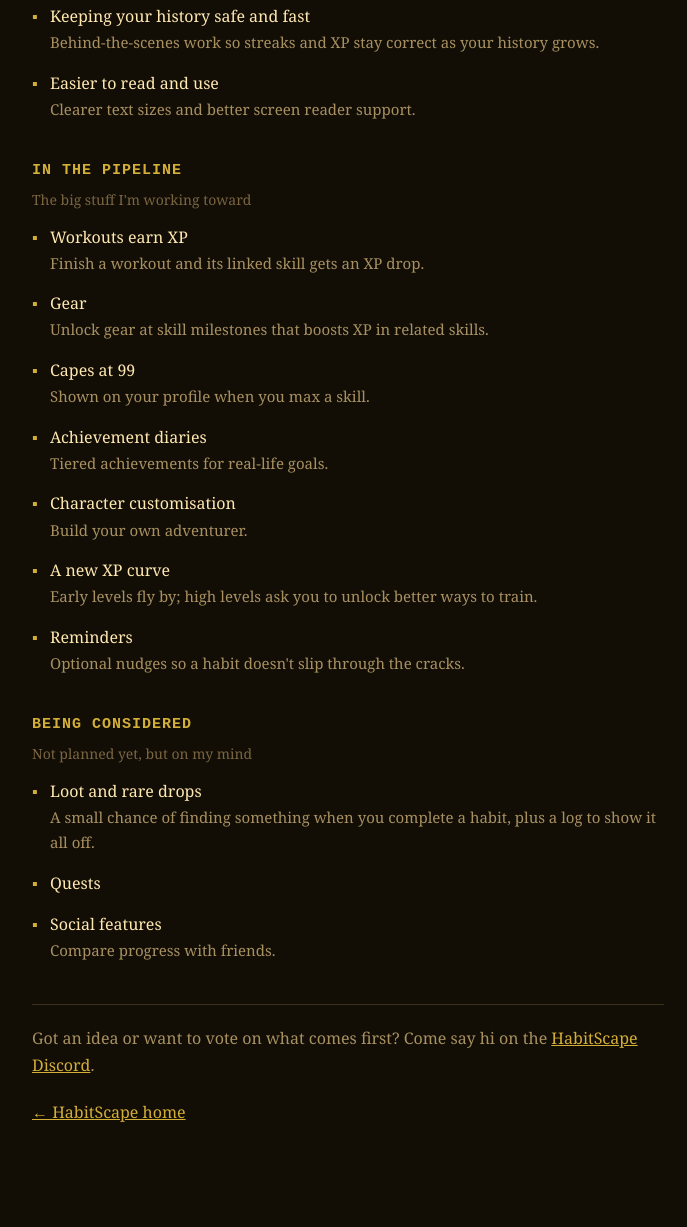
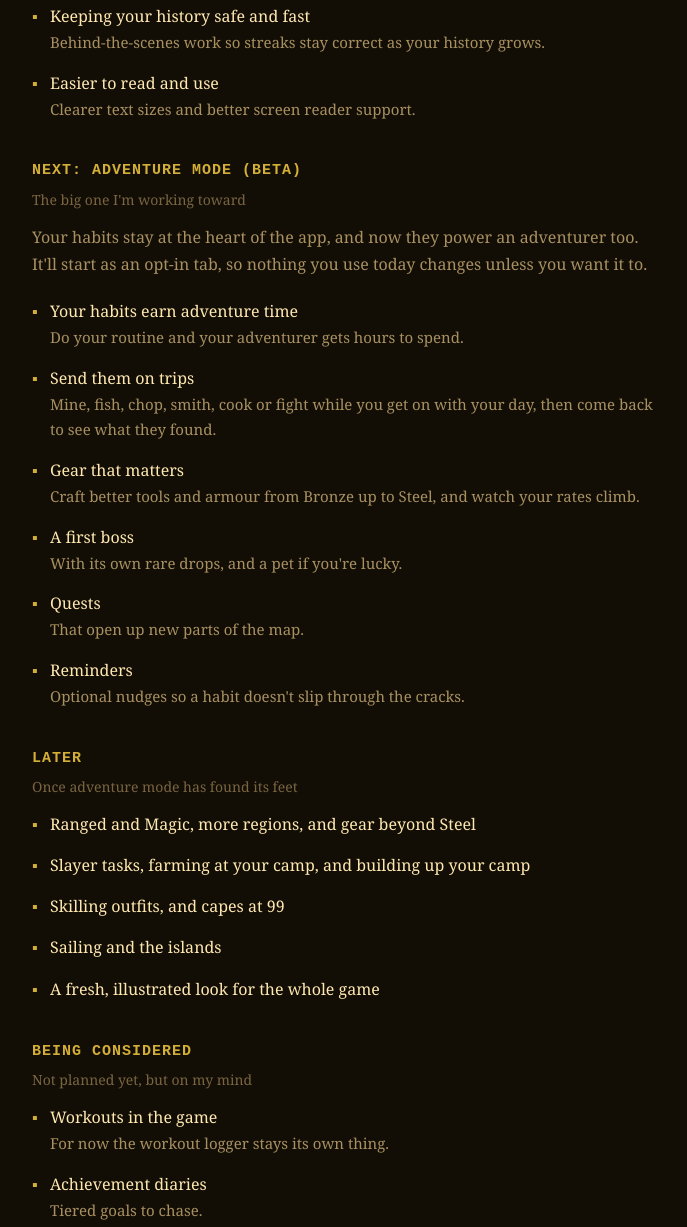
Before and after one commit to MrRogers5799/HabitScape, a website: page docs/roadmap.html in a window 1280 px wide. Shown: the part 344-1571 px from the top of the page, without its empty margins (292-979 px from the left). Drawn offline with Linux system fonts and the light colour scheme.

Commit message:
Roadmap: rework for adventure mode
The roadmap promised workouts earning XP, milestone gear and a new XP
curve, which the game-layer design pass replaced. It now leads with
Adventure mode (beta), then Later and Being considered.

Co-Authored-By: Claude Opus 5.5 <noreply@anthropic.com>

```diff
--- a/docs/roadmap.html
+++ b/docs/roadmap.html
@@ -50,36 +50,49 @@
     <li>Bug fixes and polish from your reports
       <span>If something feels off, tell me on Discord. Small fixes ship fastest.</span></li>
     <li>Keeping your history safe and fast
-      <span>Behind-the-scenes work so streaks and XP stay correct as your history grows.</span></li>
+      <span>Behind-the-scenes work so streaks stay correct as your history grows.</span></li>
     <li>Easier to read and use
       <span>Clearer text sizes and better screen reader support.</span></li>
   </ul>
 
-  <h2>IN THE PIPELINE</h2>
-  <div class="when">The big stuff I'm working toward</div>
+  <h2>NEXT: ADVENTURE MODE (BETA)</h2>
+  <div class="when">The big one I'm working toward</div>
+  <p>Your habits stay at the heart of the app, and now they power an adventurer too. It'll start as an
+    opt-in tab, so nothing you use today changes unless you want it to.</p>
   <ul>
-    <li>Workouts earn XP
-      <span>Finish a workout and its linked skill gets an XP drop.</span></li>
-    <li>Gear
-      <span>Unlock gear at skill milestones that boosts XP in related skills.</span></li>
-    <li>Capes at 99
-      <span>Shown on your profile when you max a skill.</span></li>
-    <li>Achievement diaries
-      <span>Tiered achievements for real-life goals.</span></li>
-    <li>Character customisation
-      <span>Build your own adventurer.</span></li>
-    <li>A new XP curve
-      <span>Early levels fly by; high levels ask you to unlock better ways to train.</span></li>
+    <li>Your habits earn adventure time
+      <span>Do your routine and your adventurer gets hours to spend.</span></li>
+    <li>Send them on trips
+      <span>Mine, fish, chop, smith, cook or fight while you get on with your day, then come back to see what they found.</span></li>
+    <li>Gear that matters
+      <span>Craft better tools and armour from Bronze up to Steel, and watch your rates climb.</span></li>
+    <li>A first boss
+      <span>With its own rare drops, and a pet if you're lucky.</span></li>
+    <li>Quests
+      <span>That open up new parts of the map.</span></li>
     <li>Reminders
       <span>Optional nudges so a habit doesn't slip through the cracks.</span></li>
+  </ul>
+
+  <h2>LATER</h2>
+  <div class="when">Once adventure mode has found its feet</div>
+  <ul>
+    <li>Ranged and Magic, more regions, and gear beyond Steel</li>
+    <li>Slayer tasks, farming at your camp, and building up your camp</li>
+    <li>Skilling outfits, and capes at 99</li>
+    <li>Sailing and the islands</li>
+    <li>A fresh, illustrated look for the whole game</li>
   </ul>
 
   <h2>BEING CONSIDERED</h2>
   <div class="when">Not planned yet, but on my mind</div>
   <ul>
-    <li>Loot and rare drops
-      <span>A small chance of finding something when you complete a habit, plus a log to show it all off.</span></li>
-    <li>Quests</li>
+    <li>Workouts in the game
+      <span>For now the workout logger stays its own thing.</span></li>
+    <li>Achievement diaries
+      <span>Tiered goals to chase.</span></li>
+    <li>Character customisation
+      <span>Make your adventurer your own.</span></li>
     <li>Social features
       <span>Compare progress with friends.</span></li>
   </ul>
```
